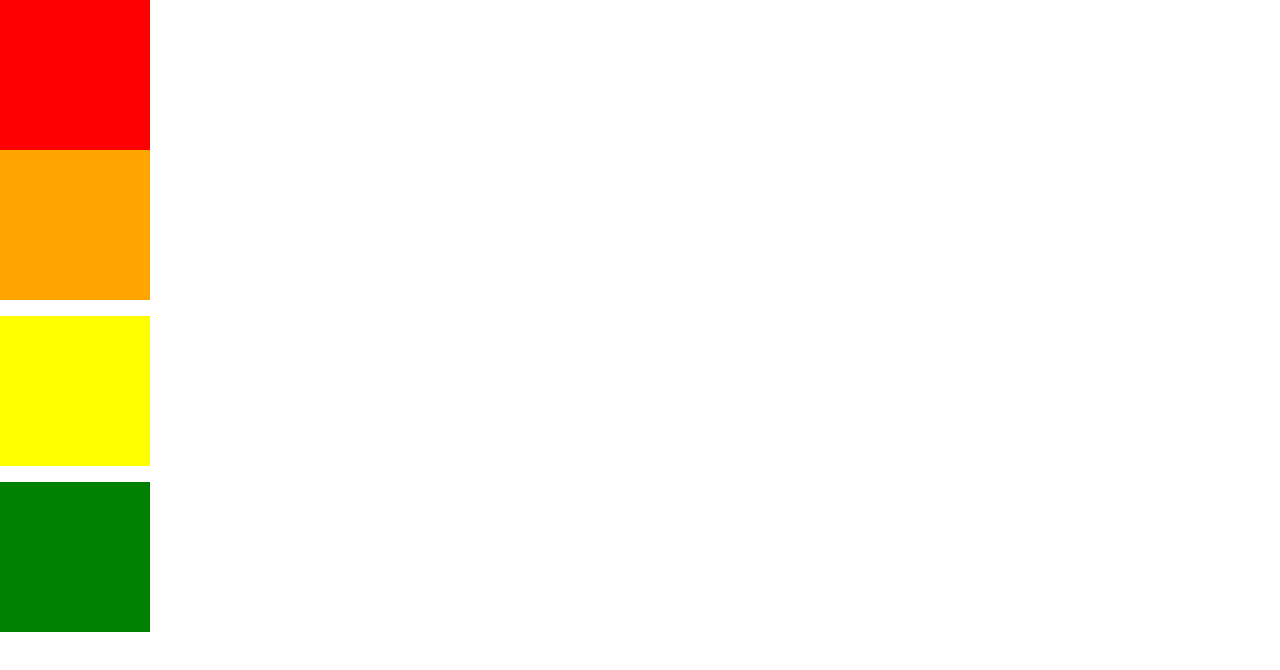
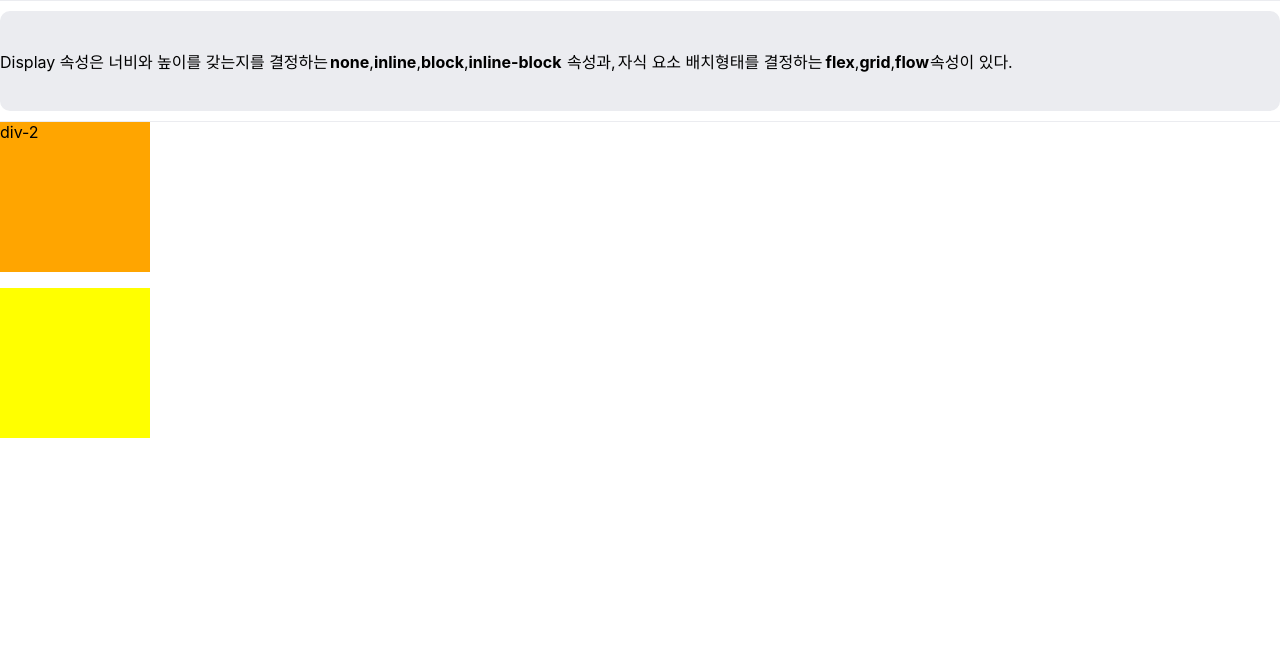
Before and after one commit to yeonwooz/css-display-position, a React (Create React App) app: page / in a window 1280 px wide. Shown: the top 670 px of the page. Built offline with nearby package versions, Linux system fonts and the light colour scheme.

Commit message:
display 속성

```diff
--- a/src/App.css
+++ b/src/App.css
@@ -1,3 +1,21 @@
+.App {
+    margin-top: 10px;
+}
+
+header {
+    margin: 10px auto;
+    background-color: #ebecf0;
+    min-height: 100px;
+    display: flex;
+    align-items: center;
+    flex-wrap: wrap;
+    border-radius: 10px;
+}
+
+body {
+    border-top: 1px solid #ebecf0;
+}
+
 .box {
     width: 150px;
     height: 150px;
@@ -6,21 +24,40 @@
 .div-1 {
     background-color: red;
     box-sizing: border-box;
+    display: inline;
+    /*
+    display: inline
+    블록레벨요소에 inline 을 지정하면 내부 컨텐츠 만큼의 영역을 갖는다.
+    내부 컨텐츠가 없다면 DOM 트리에는 존재하지만(display none 이 아니므로) 렌더되지 않는다.*/
 }
 
 .div-2 {
     background-color: orange;
     box-sizing: content-box;
+    display: block;
+    /*
+    display: block
+    블록레벨 요소는 기본으로 display: block 이다.
+    정해진 너비와 높이만큼 렌더되지만 요소가 한 라인을 다 가지며, 위아래로 배치된다.
+    */
 }
 
 .p-1 {
     background-color: yellow;
     box-sizing: border-box;
-
+    display: inline-block;
+    /*
+    display: inline-block
+    요소가 인라인처럼 좌우배치되지만 너비와 높이를 지정할 수 있다.
+    내부 컨텐츠가 없더라도 지정된 너비만큼 표시된다.
+    너비와 높이가 지정되지 않는다면 inline 속성과 동일하다.*/
 }
 
 .p-2 {
     background-color: green;
     box-sizing: content-box;
-
+    display: none;
+    /*
+    display: none
+    DOM 트리에서 사라진다 */
 }
--- a/src/App.tsx
+++ b/src/App.tsx
@@ -1,17 +1,12 @@
-import React from 'react';
-import logo from './logo.svg';
-import './App.css';
+import './App.css'
+import Display from './Display'
 
 function App() {
-  return (
-    <div className="App">
-      <div className='box div-1'></div>
-      <div className='box div-2'></div>
-      <p className='box p-1'></p>
-      <p className='box p-2'></p>
-
-    </div>
-  );
+    return (
+        <div className="App">
+            <Display />
+        </div>
+    )
 }
 
-export default App;
+export default App
--- /dev/null
+++ b/src/Display.tsx
@@ -0,0 +1,61 @@
+import React from 'react'
+import * as Types from './types'
+import './App.css'
+
+/*
+function BoldText(text: string): ReactElement {
+  return <div>{text}</div>
+}
+함수표현식으로 선언하는 경우에는 반환타입이 ReactElement 로 약속되어 있다.
+React.FC 타입을 반환타입으로 사용하기 위해 화살표함수를 사용한다.
+*/
+
+const BoldText: React.FC<Types.Text> = ({ text }) => {
+    return <b>{text}</b>
+}
+
+const Display: React.FC = () => {
+    return (
+        <>
+            <header>
+                <p>
+                    Display 속성은 너비와 높이를 갖는지를 결정하는
+                    <span style={styles.Span} />
+                    <BoldText text="none" />,
+                    <BoldText text="inline" />,
+                    <BoldText text="block" />,
+                    <BoldText text="inline-block" />{' '}
+                    <span style={styles.Span}>속성과,</span>
+                </p>
+                <p>
+                    <span style={styles.Span}>
+                        자식 요소 배치형태를 결정하는
+                    </span>
+                    <span style={styles.Span} />
+                    <BoldText text="flex" />,
+                    <BoldText text="grid" />,
+                    <BoldText text="flow" />
+                    <span style={styles.Span}>속성이 있다.</span>
+                </p>
+            </header>
+            <body>
+                <div className="box div-1"></div>
+                <div className="box div-2">div-2</div>
+                <p className="box p-1"></p>
+                <p className="box p-2">p-2</p>
+            </body>
+        </>
+    )
+}
+
+const styles: {
+    [key: string]: React.CSSProperties
+} = {
+    Span: {
+        margin: '0 1px',
+    },
+}
+
+export default Display
+
+export { BoldText }
--- /dev/null
+++ b/src/types.ts
@@ -0,0 +1,5 @@
+type Text = {
+    text: string
+}
+
+export type { Text }
```
Also changed, not shown: 2 other files (tests, documents, lock files or other folders). Lines whose indentation alone changed are shown as unchanged.
